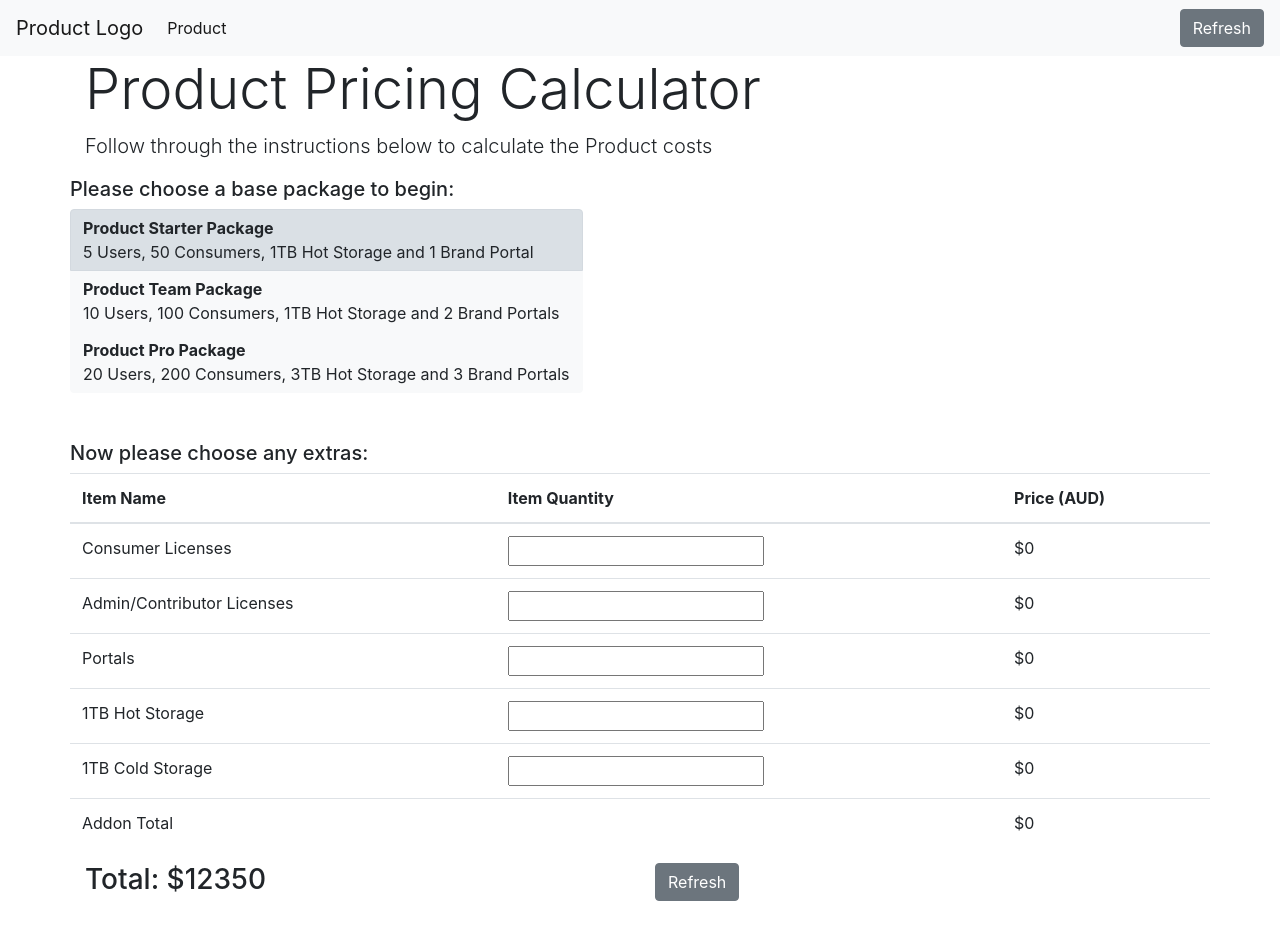
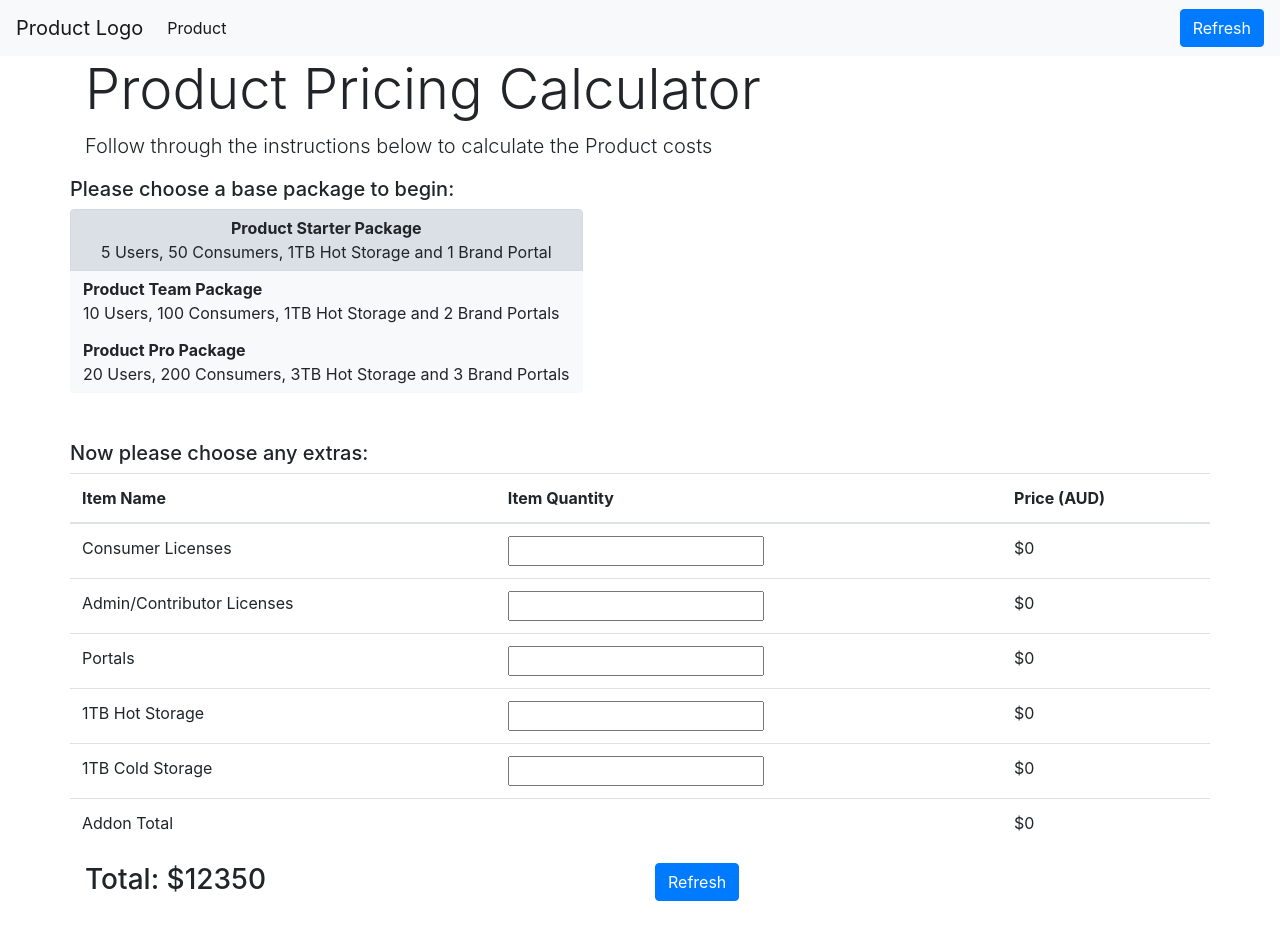
Before and after one commit to RobinFosterDev/ProductWebCalculator, a plain HTML site: page index.html in a window 1280 px wide. Drawn offline with nearby package versions, Linux system fonts and the light colour scheme.

Commit message:
Testing adding CSS

```diff
--- a/index.html
+++ b/index.html
@@ -5,6 +5,7 @@
 	<meta name="viewport" content="width=device-width, initial-scale=1.0">
 	<link rel="stylesheet" href="https://stackpath.bootstrapcdn.com/bootstrap/4.1.3/css/bootstrap.min.css"
 	integrity="sha384-MCw98/SFnGE8fJT3GXwEOngsV7Zt27NXFoaoApmYm81iuXoPkFOJwJ8ERdknLPMO" crossorigin="anonymous">
+	<link rel="stylesheet" type="text/css" href="style.css">
 </head>
 <body>
 	<nav class="navbar navbar-expand-lg navbar-light bg-light">
@@ -25,7 +26,7 @@
       </li> -->
     </ul>
     <span class="">
-      <button class="btn btn-secondary" onclick="refreshForm()"> Refresh</button>
+      <button class="btn btn-primary" onclick="refreshForm()"> Refresh</button>
     </span>
   </div>
 </nav>
@@ -39,9 +40,11 @@
 		<div class="row">
 		<form>
 			<div class="btn-group-vertical btn-group-toggle" data-toggle="buttons">
-			  	<label class="btn btn-light active" onclick="starterClicked()" style="text-align: left;">
-			    	<input type="radio" name="options" id="starter" autocomplete="off"> <strong>Product Starter Package </strong><br> 5 Users, 50 Consumers, 1TB Hot Storage and 1 Brand Portal
-			  	</label>
+			  	<div id="test" class="btn btn-light active" onclick="starterClicked()">
+				  	<!-- <label class="btn btn-secondary active" onclick="starterClicked()" style="text-align: left;"> -->
+				    	<input type="radio" name="options" id="starter" autocomplete="off"> <strong>Product Starter Package </strong><br> 5 Users, 50 Consumers, 1TB Hot Storage and 1 Brand Portal
+				  	<!-- </label> -->
+			  	</div>
 			  	<label class="btn btn-light" onclick="teamClicked()" style="text-align: left;">
 			    	<input type="radio" name="options" id="team" autocomplete="off"> <strong>Product Team Package </strong><br> 10 Users, 100 Consumers, 1TB Hot Storage and 2 Brand Portals
 			  	</label>
@@ -102,7 +105,7 @@
 					<h3 id="totalPrice">Total: $12350</h3>
 				</div>
 				<div class="col-sm">
-					<button onclick="refreshForm()" id="refreshButton" type="button" class="btn btn-secondary">Refresh</button>
+					<button onclick="refreshForm()" id="refreshButton" type="button" class="btn btn-primary">Refresh</button>
 				</div>
 			</div>
 
@@ -138,9 +141,12 @@
 
 	function starterClicked(){
 		starter.checked = true;
+		var test = getElementById("test");
+		test.classList.add("btn-primary");
 	}
 	function teamClicked(){
 		team.checked = true;
+		team.classList.add("btn-primary")
 	}
 	function proClicked(){
 		pro.checked = true;
```
Also changed, not shown: style.css (added).
